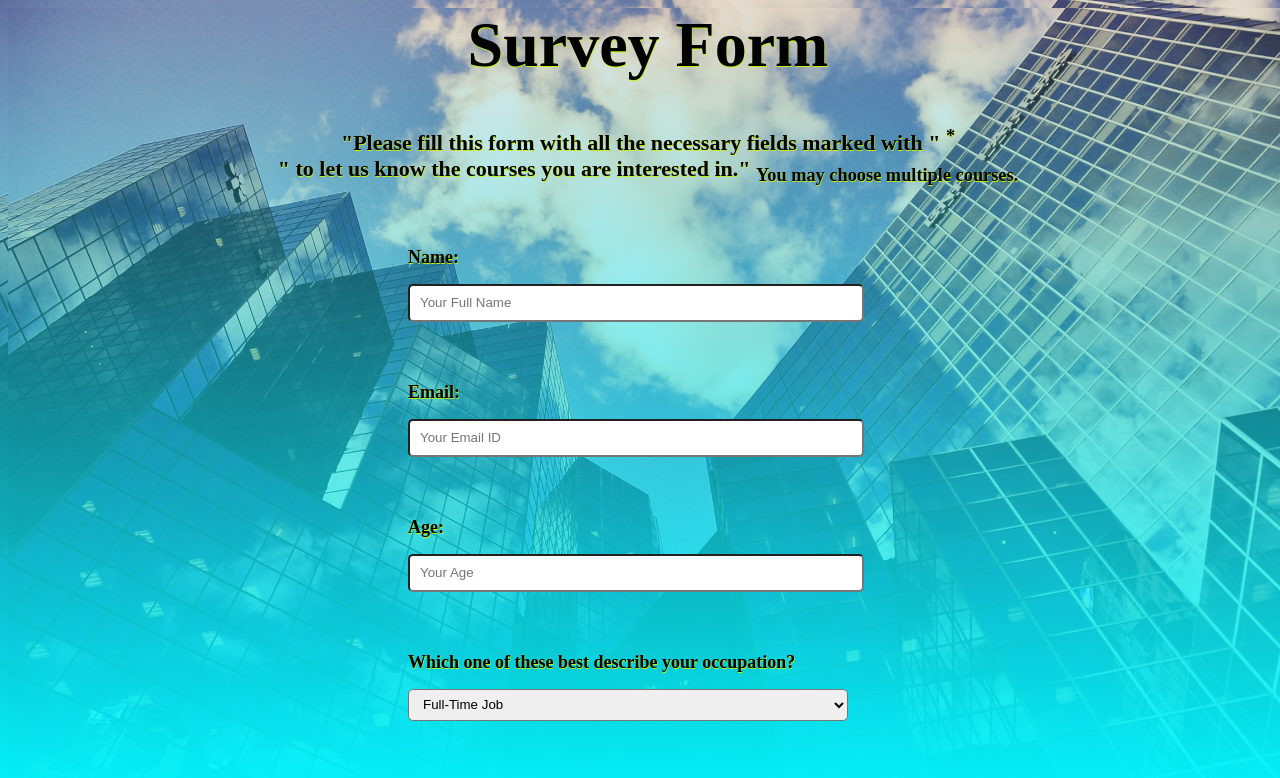
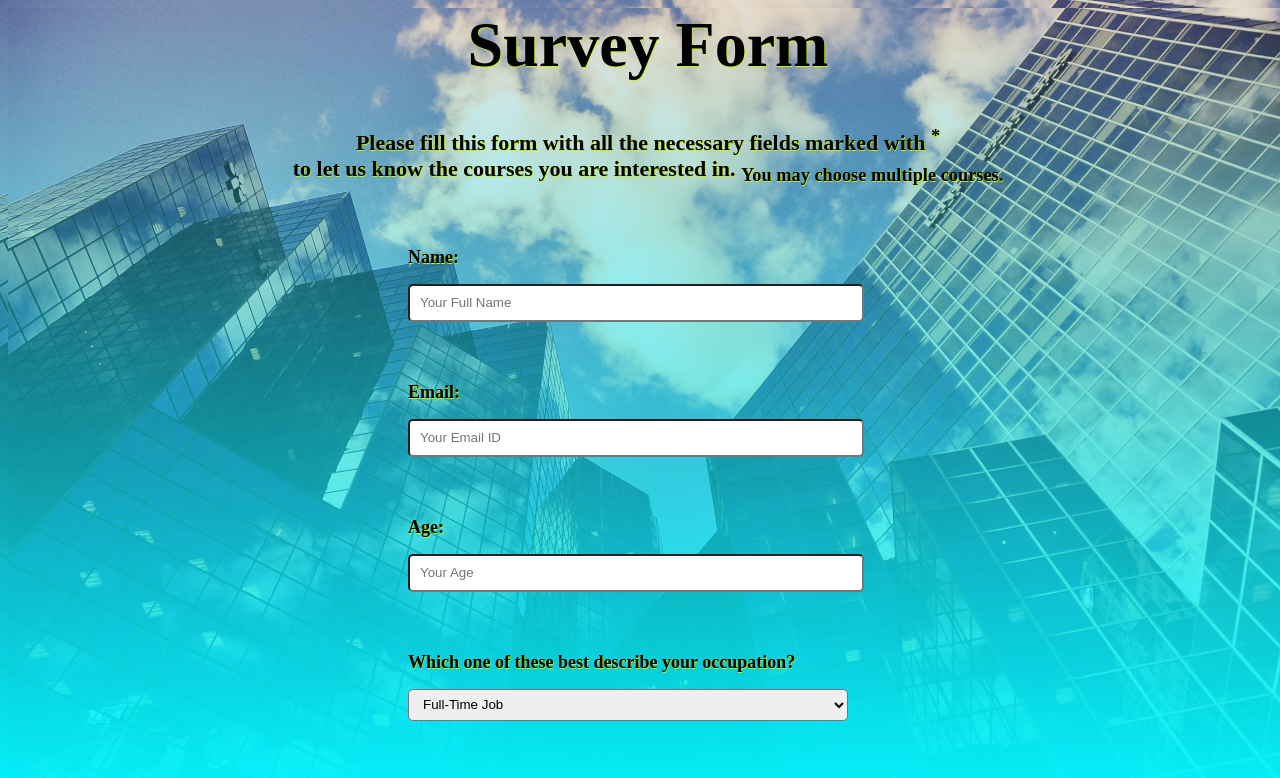
Before and after one commit to DarrenAY/Survey-Form-HTML-CSS, a plain HTML site: page index.html in a window 1280 px wide. Shown: the top 778 px of the page. Drawn offline with Linux system fonts and the light colour scheme.

Commit message:
completing style

```diff
--- a/index.html
+++ b/index.html
@@ -11,10 +11,10 @@
 <body>
   <h1 id="title">Survey Form</h1>
   <p id="description">
-    "Please fill this form with all the necessary fields marked with "
+    Please fill this form with all the necessary fields marked with
     <sup>*</sup>
     <br>
-    " to let us know the courses you are interested in."
+     to let us know the courses you are interested in.
     <sub> You may choose multiple courses.</sub>
   </p>
   <form id="survey-form">
```
